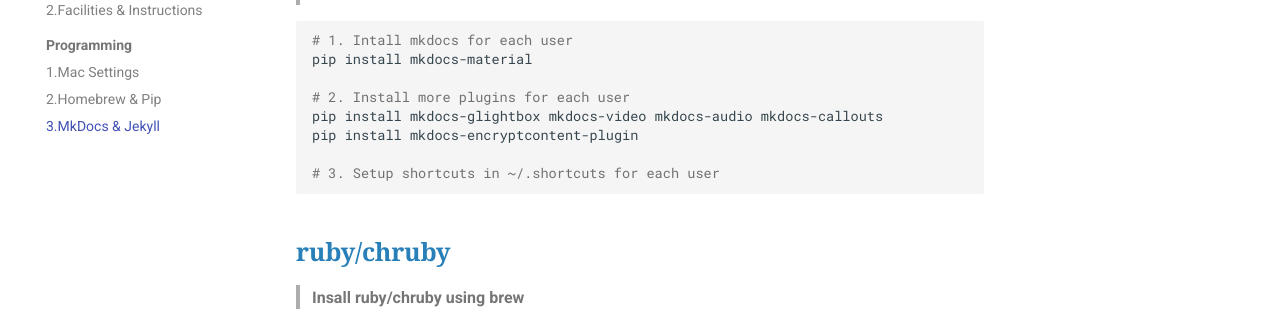
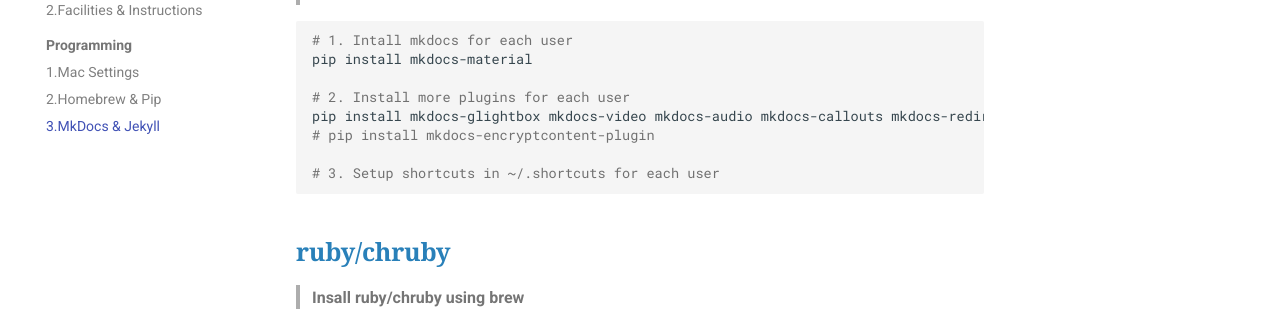
Before and after one commit to lulab/mkdocs, an MkDocs documentation site: the page built from docs/program/mkdocs-jekyll.md, in a window 1280 px wide and 1390 px high. Shown: the part 490-799 px from the top of the window. Built offline with MkDocs 1.6.1 and Material for MkDocs 9.7.7, drawn with Linux system fonts in a browser that asks for light colours.

Commit message:
Update mkdocs-jekyll.md

```diff
--- a/docs/program/mkdocs-jekyll.md
+++ b/docs/program/mkdocs-jekyll.md
@@ -16,8 +16,8 @@
 pip install mkdocs-material
 
 # 2. Install more plugins for each user
-pip install mkdocs-glightbox mkdocs-video mkdocs-audio mkdocs-callouts
-pip install mkdocs-encryptcontent-plugin
+pip install mkdocs-glightbox mkdocs-video mkdocs-audio mkdocs-callouts mkdocs-redirects
+# pip install mkdocs-encryptcontent-plugin
 
 # 3. Setup shortcuts in ~/.shortcuts for each user
 
```
